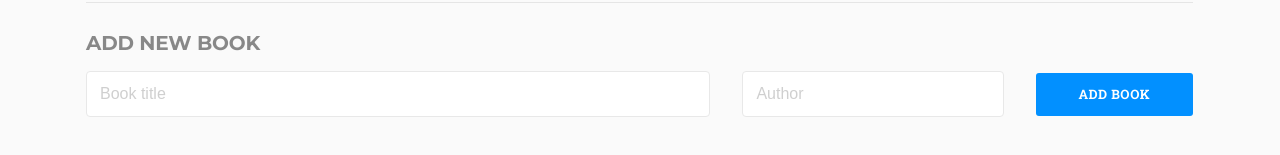
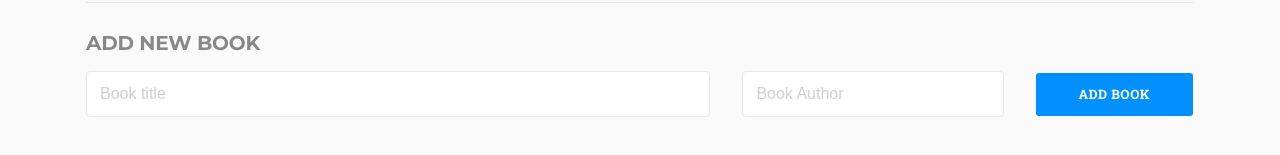
Before and after one commit to NitBravoA92/bookstore, a React (Create React App) app: page / in a window 1280 px wide. Shown: the part 193-348 px from the top of the page. Built offline with nearby package versions, Linux system fonts and the light colour scheme.

Commit message:
Import InputForm and AddButton and add an event handler to the books form to add a book

```diff
--- a/src/components/BookForm.jsx
+++ b/src/components/BookForm.jsx
@@ -1,6 +1,8 @@
 import { useDispatch } from 'react-redux';
 import { addBook } from '../redux/books/booksSlice';
 import BookElement from '../helpers/BookElement';
+import AddButton from './AddButton';
+import InputForm from './InputForm';
 
 const BookForm = () => {
   const dispatch = useDispatch();
@@ -17,9 +19,9 @@ const BookForm = () => {
     <div className="book-form">
       <p className="book-form-title">ADD NEW BOOK</p>
       <form className="book-add-book-form" onSubmit={handleSubmit}>
-        <input type="text" className="book-input" id="inputTitle" placeholder="Book title" required />
-        <input type="text" className="book-input" id="inputAuthor" placeholder="Author" required />
-        <button type="submit" id="btn-add-book">ADD BOOK</button>
+        <InputForm type="text" id="inputTitle" placeholder="Book title" isRequired />
+        <InputForm type="text" id="inputAuthor" placeholder="Book Author" isRequired />
+        <AddButton />
       </form>
     </div>
   );
```
